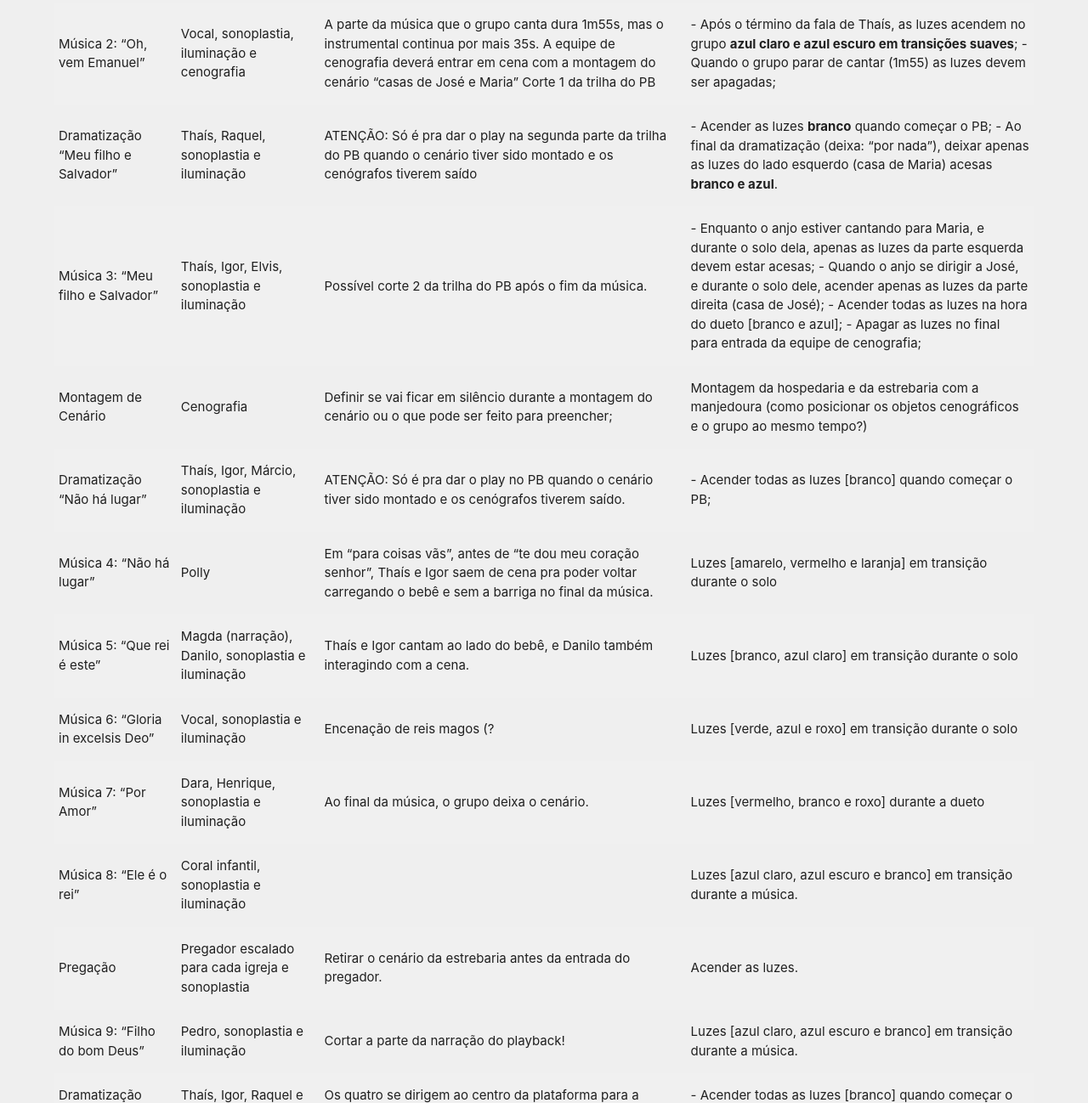
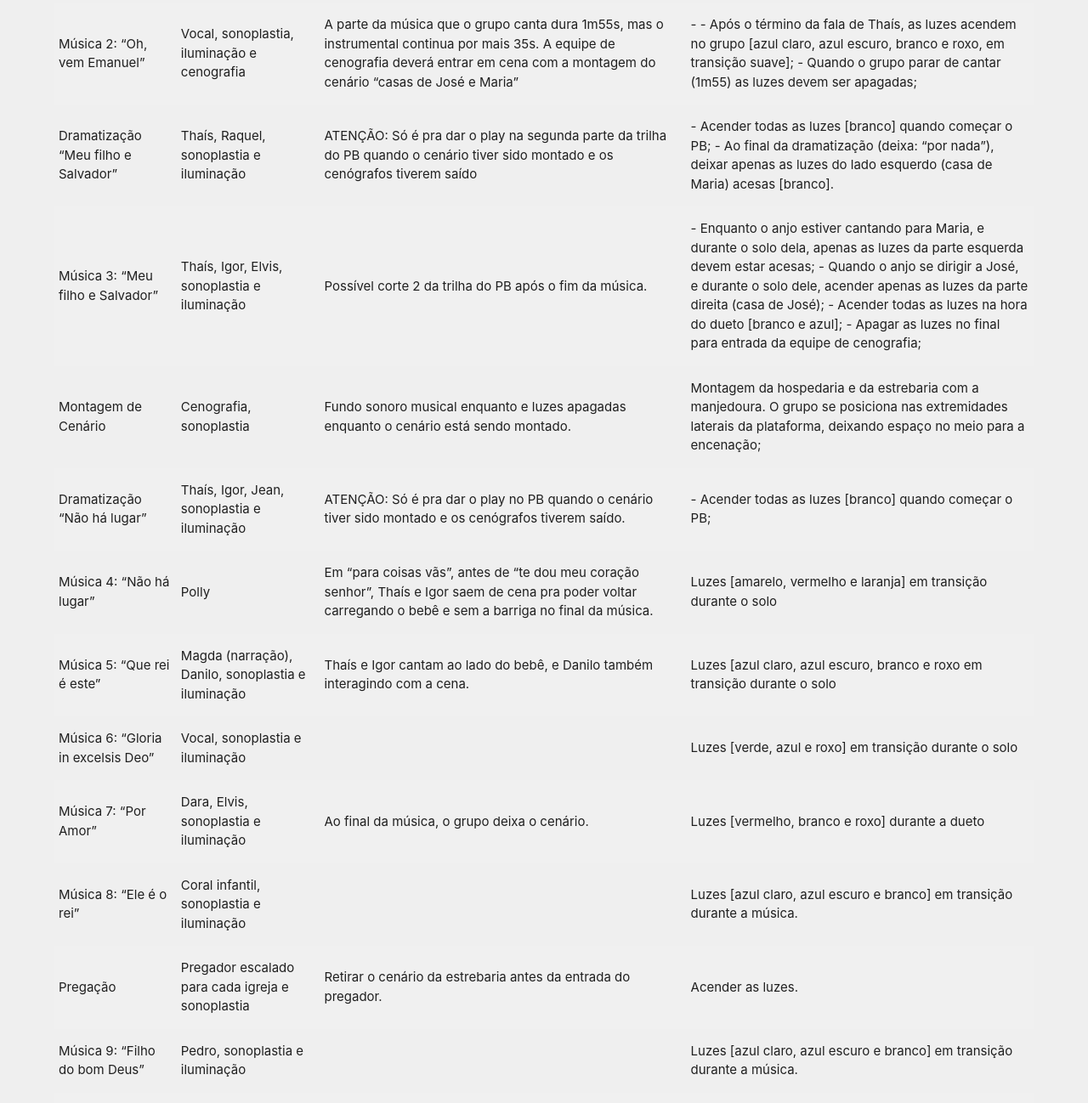
Before and after one commit to iuryroque/Page_Cantata_Natal, a plain HTML site: page index.html in a window 1280 px wide. Shown: the part 1072-2370 px from the top of the page at 85% size. Drawn offline with nearby package versions, Linux system fonts and the light colour scheme.

Commit message:
adição de playback

```diff
--- a/data.js
+++ b/data.js
@@ -17,6 +17,12 @@ export default [
     artist: "Nome do cantor",
     cover: "Arte.jpeg",
     file: "02 - PB Oh, vem Emanuel!.mp3",
+  },
+  {
+    title: "PB Medley de Natal",
+    artist: "Nome do cantor",
+    cover: "Arte.jpeg",
+    file: "07- PB Medley de Natal.mp3",
   },
   {
     title: "03- PB Meu Filho e Salvador",
--- a/index.html
+++ b/index.html
@@ -60,15 +60,28 @@
       <tr>
         <td>Recepção</td>
         <td>Recepção de cada igreja, sonoplastia e iluminação</td>
-        <td>À medida que os convidados forem chegando e ocupando os lugares, pessoas estarão as recepcionando. Dentro da igreja estarão sendo exibindo clipes natalinos.</td>
+        <td>À medida que os convidados forem chegando e
+          ocupando os lugares, pessoas estarão as
+          recepcionando. Dentro da igreja estarão sendo
+          exibindo clipes natalinos.</td>
         <td>Luzes baixas [azul], foco na projeção dos vídeos no telão.</td>
       </tr>
       <tr>
         <td>Preparação</td>
         <td>Sonoplastia e iluminação</td>
-        <td>- Faltando 5 minutos para o início da cantata, deve ser criada uma atmosfera de antecipação para a programação que está prestes a iniciar. Cessa a exibição dos clipes natalinos;
-          - Faltando 2 minutos para o início da cantata, projetar um temporizador sinalizando os minutos que faltam para o início da apresentação para que quem estiver perambulando se assente e aguarde;</td>
-        <td>Luzes em intensidade média <b>cores quentes: amarelo, laranja e vermelho</b>; Playback de “A canção de natal” de fundo musical.</td>
+        <td>- Faltando 5 minutos para o início da cantata, deve
+          ser criada uma atmosfera de antecipação para a
+          programação que está prestes a iniciar. Cessa a
+          exibição dos clipes natalinos;
+          - Faltando 2 minutos para o início da cantata,
+          projetar um temporizador sinalizando os minutos
+          que faltam para o início da apresentação para que
+          quem estiver perambulando se assente e aguarde;</td>
+          <td>
+            Luzes em intensidade média [amarelo,
+            laranja e vermelho]; Playback de
+            “Medley de Natal” de fundo musical.
+          </td>
       </tr>
       <tr>
         <td>Preparação</td>
@@ -95,18 +108,26 @@
         <td>Música 2: “Oh, vem Emanuel”</td>
         <td>Vocal, sonoplastia, iluminação e cenografia</td>
         <td>A parte da música que o grupo canta dura 1m55s, mas o instrumental continua por mais 35s. A equipe de cenografia deverá entrar em cena com a montagem do cenário “casas de José e Maria”
-          Corte 1 da trilha do PB
           </td>
-        <td>- Após o término da fala de Thaís, as luzes acendem no grupo <b>azul claro e azul escuro em transições suaves</b>;
-          - Quando o grupo parar de cantar (1m55) as luzes devem ser apagadas;
+        <td>- - Após o término da fala de Thaís, as
+          luzes acendem no grupo [azul claro,
+          azul escuro, branco e roxo, em
+          transição suave];
+          - Quando o grupo parar de cantar
+          (1m55) as luzes devem ser apagadas;
+
         </td>
       </tr>
       <tr>
         <td>Dramatização “Meu filho e Salvador”</td>
         <td>Thaís, Raquel, sonoplastia e iluminação</td>
         <td>ATENÇÃO: Só é pra dar o play na segunda parte da trilha do PB quando o cenário tiver sido montado e os cenógrafos tiverem saído</td>
-        <td>- Acender as luzes <b>branco</b> quando começar o PB;
-          - Ao final da dramatização (deixa: “por nada”), deixar apenas as luzes do lado esquerdo (casa de Maria) acesas <b>branco e azul</b>.
+        <td>- Acender todas as luzes [branco]
+          quando começar o PB;
+          - Ao final da dramatização (deixa: “por
+          nada”), deixar apenas as luzes do lado
+          esquerdo (casa de Maria) acesas
+          [branco].
           </td>
       </tr>
       <tr>
@@ -123,13 +144,23 @@
       </tr>
       <tr>
         <td>Montagem de Cenário</td>
-        <td>Cenografia</td>
-        <td>Definir se vai ficar em silêncio durante a montagem do cenário ou o que pode ser feito para preencher;</td>
-        <td>Montagem da hospedaria e da estrebaria com a manjedoura (como posicionar os objetos cenográficos e o grupo ao mesmo tempo?)</td>
+        <td>Cenografia,
+          sonoplastia
+          </td>
+        <td>Fundo sonoro musical enquanto e luzes apagadas
+          enquanto o cenário está sendo montado.
+          </td>
+          <td>
+            Montagem da hospedaria e da
+            estrebaria com a manjedoura. O
+            grupo se posiciona nas extremidades
+            laterais da plataforma, deixando
+            espaço no meio para a encenação;
+          </td>
       </tr>
       <tr>
         <td>Dramatização “Não há lugar”</td>
-        <td>Thaís, Igor, Márcio, sonoplastia e iluminação</td>
+        <td>Thaís, Igor, Jean, sonoplastia e iluminação</td>
         <td>ATENÇÃO: Só é pra dar o play no PB quando o cenário tiver sido montado e os cenógrafos tiverem saído.</td>
         <td>- Acender todas as luzes [branco] quando começar o PB;</td>
       </tr>
@@ -143,17 +174,19 @@
         <td>Música 5: “Que rei é este”</td>
         <td>Magda (narração), Danilo, sonoplastia e iluminação</td>
         <td>Thaís e Igor cantam ao lado do bebê, e Danilo também interagindo com a cena. </td>
-        <td>Luzes [branco, azul claro] em transição durante o solo</td>
+        <td>Luzes [azul claro, azul escuro, branco e
+          roxo em transição durante o solo
+          </td>
       </tr>
       <tr>
         <td>Música 6: “Gloria in excelsis Deo”</td>
         <td>Vocal, sonoplastia e iluminação</td>
-        <td>Encenação de reis magos (?</td>
+        <td></td>
         <td>Luzes [verde, azul e roxo] em transição durante o solo</td>
       </tr>
       <tr>
         <td>Música 7: “Por Amor”</td>
-        <td>Dara, Henrique, sonoplastia e iluminação</td>
+        <td>Dara, Elvis, sonoplastia e iluminação</td>
         <td>Ao final da música, o grupo deixa o cenário.</td>
         <td>Luzes [vermelho, branco e roxo] durante a dueto</td>
       </tr>
@@ -172,7 +205,7 @@
       <tr>
         <td>Música 9: “Filho do bom Deus”</td>
         <td>Pedro, sonoplastia e iluminação</td>
-        <td>Cortar a parte da narração do playback!</td>
+        <td></td>
         <td>Luzes [azul claro, azul escuro e branco] em transição durante a música.</td>
       </tr>
       <tr>
```
Also changed, not shown: 1 other file.
